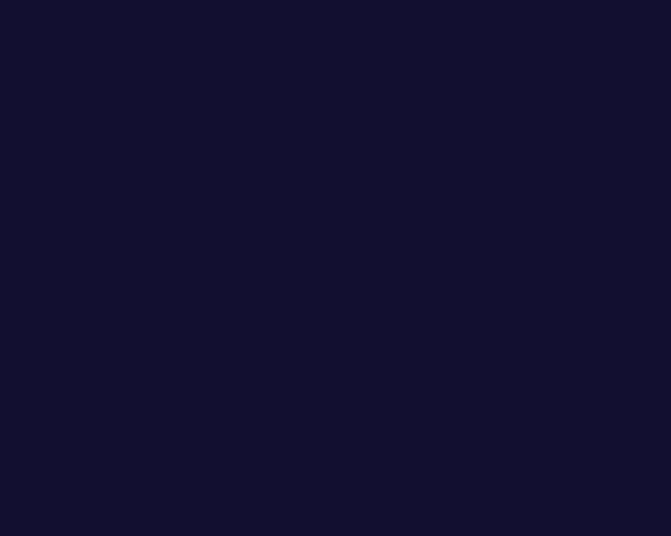
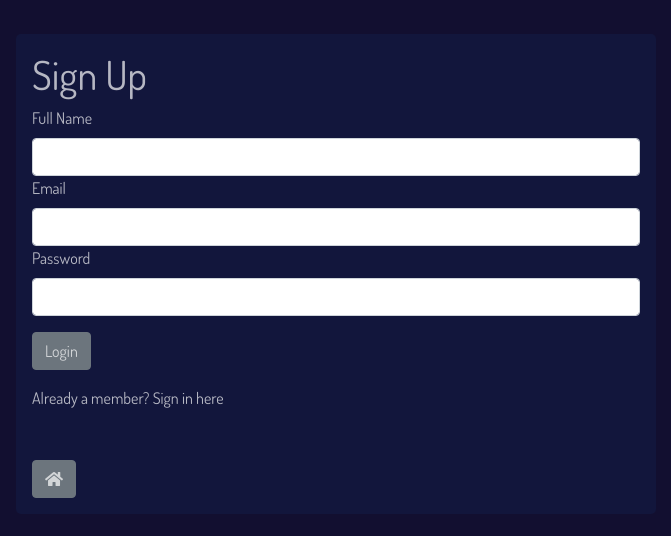
Before and after one commit to TannerBarcelos/Coinsight, a React (Create React App) app: page /register in a window 1280 px wide. Shown: the part 126-662 px from the top of the page, without its empty margins (304-975 px from the left). Built offline with nearby package versions, Linux system fonts and the light colour scheme.

Commit message:
Login and register pages + routing + state management connected

```diff
--- a/src/App.js
+++ b/src/App.js
@@ -4,6 +4,8 @@ import './App.css';
 
 // Component imports
 import Home from './screens/Home/Home';
+import Login from './screens/Login/Login';
+import Register from './screens/Register/Register';
 import CoinDetails from './screens/Coins/CoinDetails';
 import CoinDetail from './screens/Coins/CoinDetail';
 
@@ -12,7 +14,9 @@ const App = () => {
     <Router>
       <Switch>
         <Route exact path="/" component={Home} />
-        <Route path="/coindetails" component={CoinDetails} />
+        <Route path="/login" component={Login} />
+        <Route path="/register" component={Register} />
+        <Route path="/login" component={CoinDetails} />
         <Route path="/coin/:id" component={CoinDetail} />
       </Switch>
     </Router>
--- a/src/screens/Home/Home.js
+++ b/src/screens/Home/Home.js
@@ -6,8 +6,8 @@ const Home = () => {
     <div className="home_container">
       <h1>Welcome to CoinSight</h1>
       <p>Get Crypto Curreny Information With Ease</p>
-      <Link to="/coindetails" className="start-btn">
-        Get Your Coinsights
+      <Link to="/login" className="start-btn">
+        Login
       </Link>
     </div>
   );
--- /dev/null
+++ b/src/screens/Login/Login.js
@@ -0,0 +1,61 @@
+import React, { useState } from 'react';
+import { Link } from 'react-router-dom';
+import { Button, Form, FormGroup, Label, Input, Container } from 'reactstrap';
+
+const Login = () => {
+  const [emailInp, setEmailInp] = useState('');
+  const [pwdInp, setPwdInp] = useState('');
+
+  // Process Login
+  const onSubmit = (e) => {
+    console.log(emailInp, pwdInp);
+  };
+
+  return (
+    <Container
+      style={{
+        height: '25rem',
+        width: '40rem',
+        margin: '10rem auto',
+        background: '#165ba51a',
+        borderRadius: '5px',
+        padding: '1rem',
+        position: 'relative',
+      }}
+    >
+      <h1>Login</h1>
+      <Form>
+        <FormGroup>
+          <Label for="emailInput">Email</Label>
+          <Input
+            type="email"
+            name="email"
+            id="emailInput"
+            onChange={(e) => setEmailInp(e.target.value)}
+          />
+          <Label for="passwordInput">Password</Label>
+          <Input
+            type="password"
+            name="password"
+            id="passwordInput"
+            onChange={(e) => setPwdInp(e.target.value)}
+          />
+        </FormGroup>
+        <Button onClick={onSubmit}>Login</Button>
+      </Form>
+      <p style={{ display: 'inline-block', marginTop: '1rem' }}>
+        Not signed up? Sign up <Link to="/register">here</Link>
+      </p>
+      <Link
+        to="/"
+        style={{ position: 'absolute', bottom: '1rem', left: '1rem' }}
+      >
+        <Button>
+          <i class="fas fa-home"></i>
+        </Button>
+      </Link>
+    </Container>
+  );
+};
+
+export default Login;
--- /dev/null
+++ b/src/screens/Register/Register.js
@@ -0,0 +1,69 @@
+import React, { useState } from 'react';
+import { Link } from 'react-router-dom';
+import { Button, Form, FormGroup, Label, Input, Container } from 'reactstrap';
+
+const Login = () => {
+  const [fullName, setFullName] = useState('');
+  const [emailInp, setEmailInp] = useState('');
+  const [pwdInp, setPwdInp] = useState('');
+
+  // Process Login
+  const onSubmit = (e) => {
+    console.log(emailInp, pwdInp, fullName);
+  };
+
+  return (
+    <Container
+      style={{
+        height: '30rem',
+        width: '40rem',
+        margin: '10rem auto',
+        background: '#165ba51a',
+        borderRadius: '5px',
+        padding: '1rem',
+        position: 'relative',
+      }}
+    >
+      <h1>Sign Up</h1>
+      <Form>
+        <FormGroup>
+          <Label for="nameInput">Full Name</Label>
+          <Input
+            type="text"
+            name="name"
+            id="nameInput"
+            onChange={(e) => setFullName(e.target.value)}
+          />
+          <Label for="emailInput">Email</Label>
+          <Input
+            type="email"
+            name="email"
+            id="emailInput"
+            onChange={(e) => setEmailInp(e.target.value)}
+          />
+          <Label for="passwordInput">Password</Label>
+          <Input
+            type="password"
+            name="password"
+            id="passwordInput"
+            onChange={(e) => setPwdInp(e.target.value)}
+          />
+        </FormGroup>
+        <Button onClick={onSubmit}>Login</Button>
+      </Form>
+      <p style={{ display: 'inline-block', marginTop: '1rem' }}>
+        Already a member? Sign in <Link to="/login">here</Link>
+      </p>
+      <Link
+        to="/"
+        style={{ position: 'absolute', bottom: '1rem', left: '1rem' }}
+      >
+        <Button>
+          <i class="fas fa-home"></i>
+        </Button>
+      </Link>
+    </Container>
+  );
+};
+
+export default Login;
```
